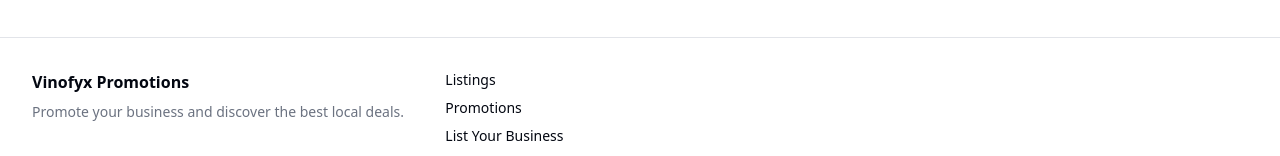
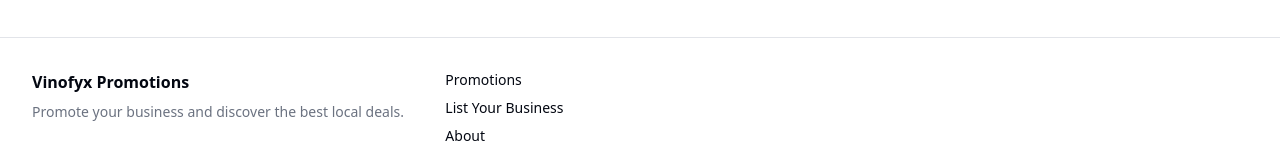
Before and after one commit to revanth0419/vinofyx-promotions-hub, a React (Vite) app: page / in a window 1280 px wide. Shown: the part 2184-2340 px from the top of the page. Built offline with nearby package versions, Linux system fonts and the light colour scheme.

Commit message:
Visual edit in Lovable
Edited UI in Lovable

```diff
--- a/src/components/layout/Footer.tsx
+++ b/src/components/layout/Footer.tsx
@@ -9,7 +9,7 @@ export const Footer = () => {
           </p>
         </div>
         <nav className="flex flex-col gap-2 text-sm">
-          <Link to="/listings">Listings</Link>
+
           <Link to="/promotions">Promotions</Link>
           <Link to="/list-your-business">List Your Business</Link>
           <Link to="/about">About</Link>
```
